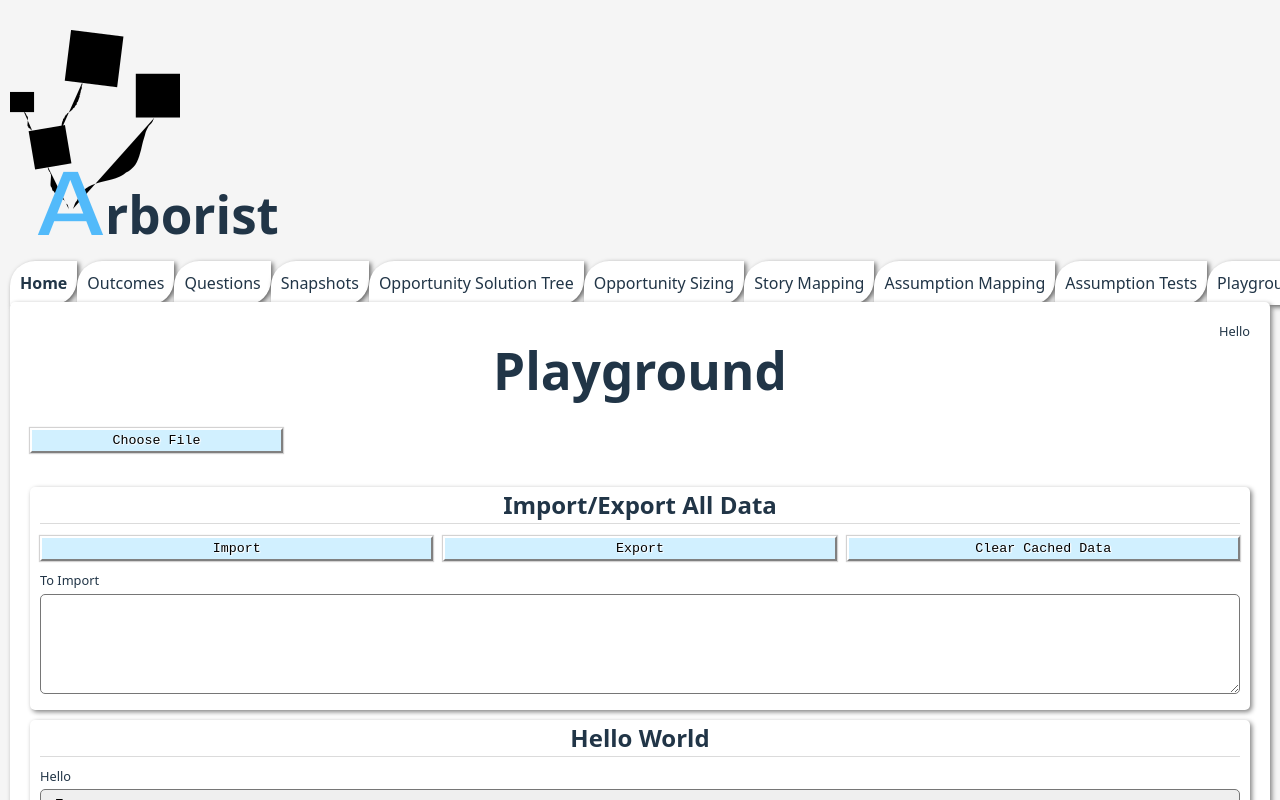
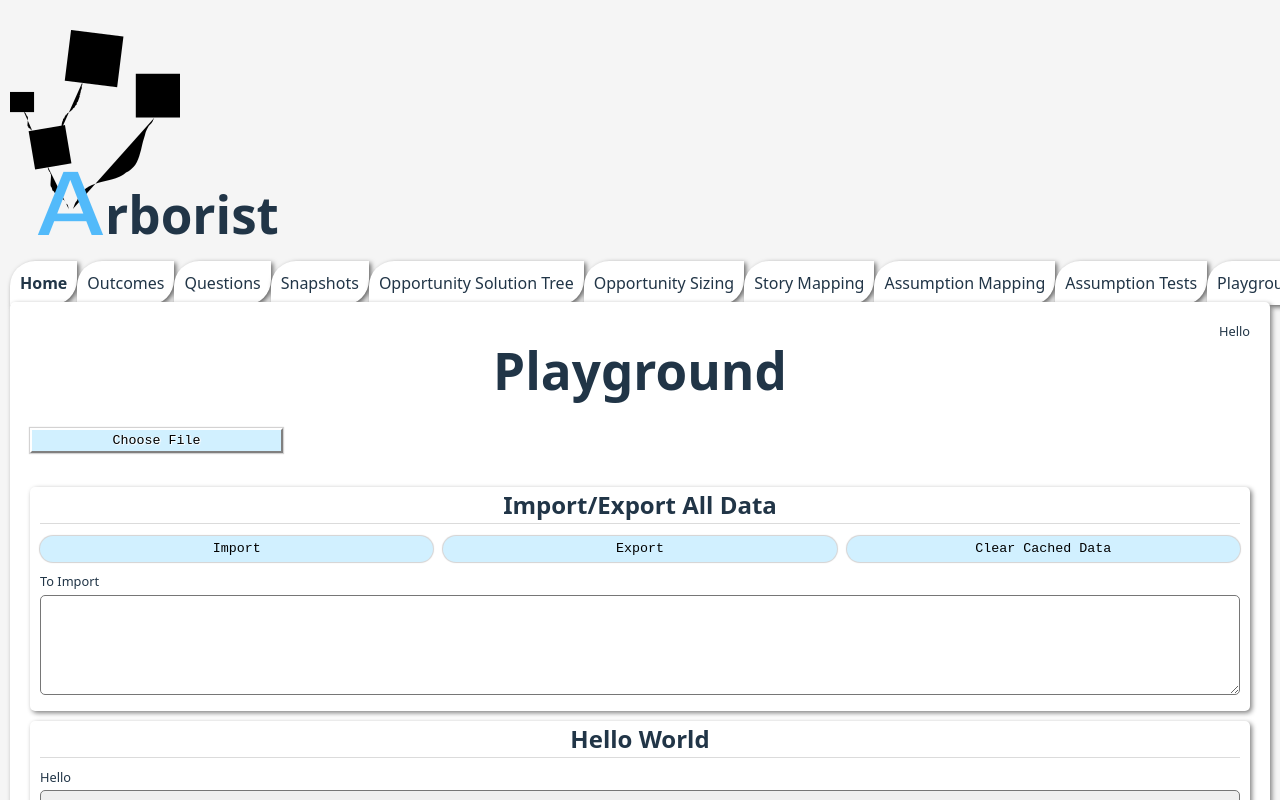
Before and after one commit to Iubalus/arborist, a Vue app in the folder arborist/: page / in a window 1280 px wide. Shown: the top 800 px of the page. Built offline with nearby package versions, Linux system fonts and the light colour scheme.

Commit message:
Put the weird legacy button look behind a fun prop

```diff
--- a/arborist/src/components/bits/Btn.vue
+++ b/arborist/src/components/bits/Btn.vue
@@ -1,6 +1,7 @@
 <template>
     <Labelled :label="label" :style="`width:${width}`">
-        <button type="button" :class="[readOnly ? 'disabled' : '']" :disabled="readOnly" @click="doClick">
+        <button type="button" :class="[readOnly ? 'disabled' : '', fun ? 'fun' : '', icon ? 'icon' : '']" :disabled="readOnly"
+            @click="doClick">
             {{ text }}
         </button>
     </Labelled>
@@ -27,6 +28,14 @@ export default defineComponent({
         readOnly: {
             type: Boolean,
             default: false
+        },
+        fun: {
+            type: Boolean,
+            default: false
+        },
+        icon: {
+            type: Boolean,
+            default: false
         }
     },
     emits: ['click'],
@@ -41,7 +50,7 @@ export default defineComponent({
 
 </script>
 <style scoped>
-button {
+button.fun {
     font-family: monospace;
     text-align: center;
     padding: 3px 10px;
@@ -71,4 +80,34 @@ button {
         background: rgb(175, 201, 214);
     }
 }
+
+button:not(.fun) {
+    text-align: center;
+    padding: 3px 10px;
+    font-family: monospace;
+    box-sizing: border-box;
+    background: rgb(209, 240, 255);
+    width: 100%;
+    line-height: 20px;
+    border-radius: 25px;
+    border: none;
+    box-shadow: 0 0 1px 1px rgb(211, 210, 210);
+
+    &.icon {
+        width: 25px;
+        height: 25px;
+        text-align:center;
+        padding:0;
+        line-height:25px;
+    }
+
+    &.disabled {
+        background: rgb(190, 190, 190);
+    }
+
+    &:hover:not(.disabled) {
+        cursor: pointer;
+        background: rgb(175, 201, 214);
+    }
+}
 </style>
--- a/arborist/src/components/pages/Playground.vue
+++ b/arborist/src/components/pages/Playground.vue
@@ -18,7 +18,7 @@
         </Card>
         <Card title="Hello World">
             <Selct label="Hello" v-model:selected="selected" :options="options"></Selct>
-            <Btn text="Click Me" @click="() => console.log('hello')"></Btn>
+            <Btn fun text="Click Me" @click="() => console.log('hello')"></Btn>
             <Btn label="Nice" text="Click Me" read-only @click="() => console.log('hello')"></Btn>
             <DualEditList v-model:value="doubleList" key-a="a" key-b="b" width-b="30%"></DualEditList>
             <EditList v-model:value="editList" as-row></EditList>
```
